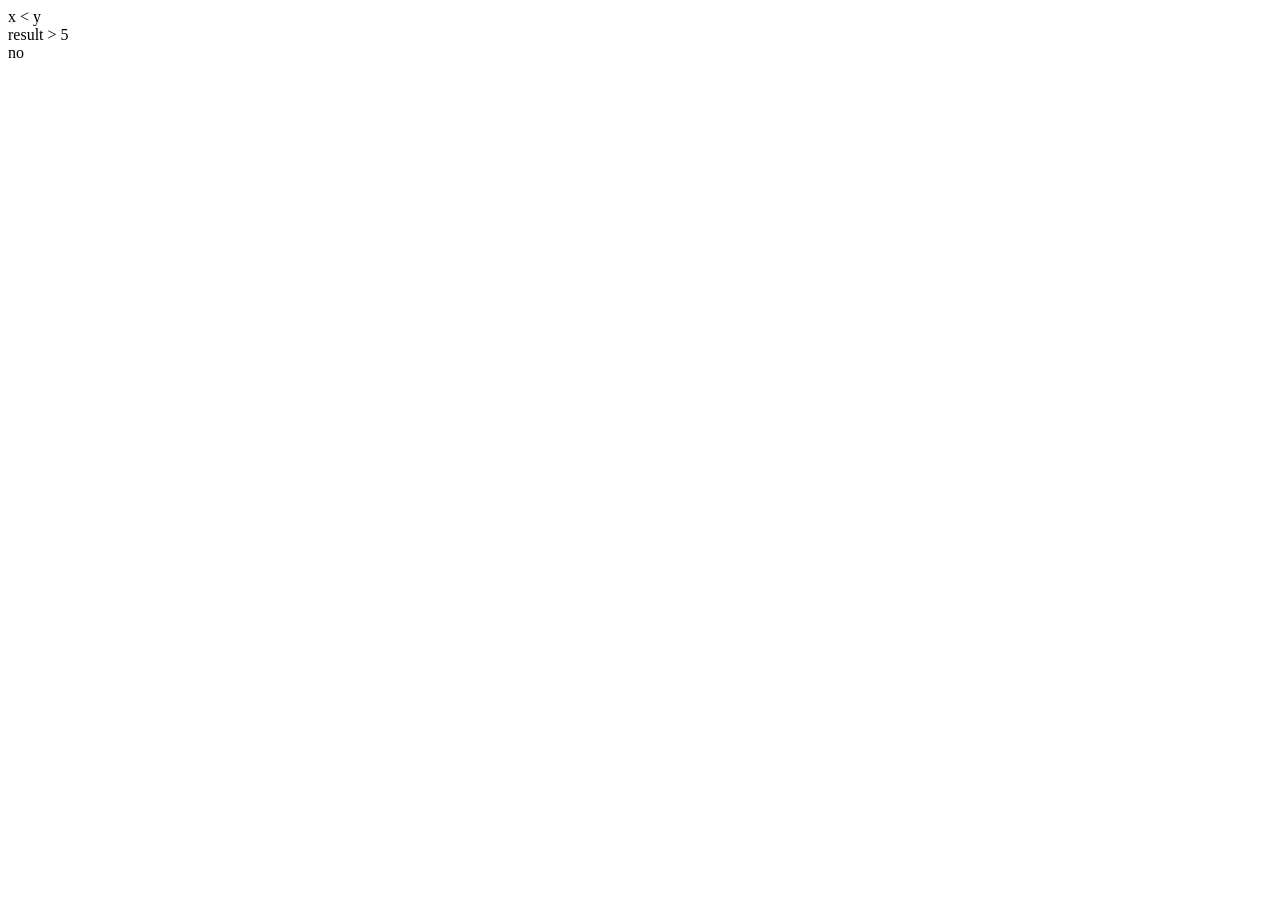
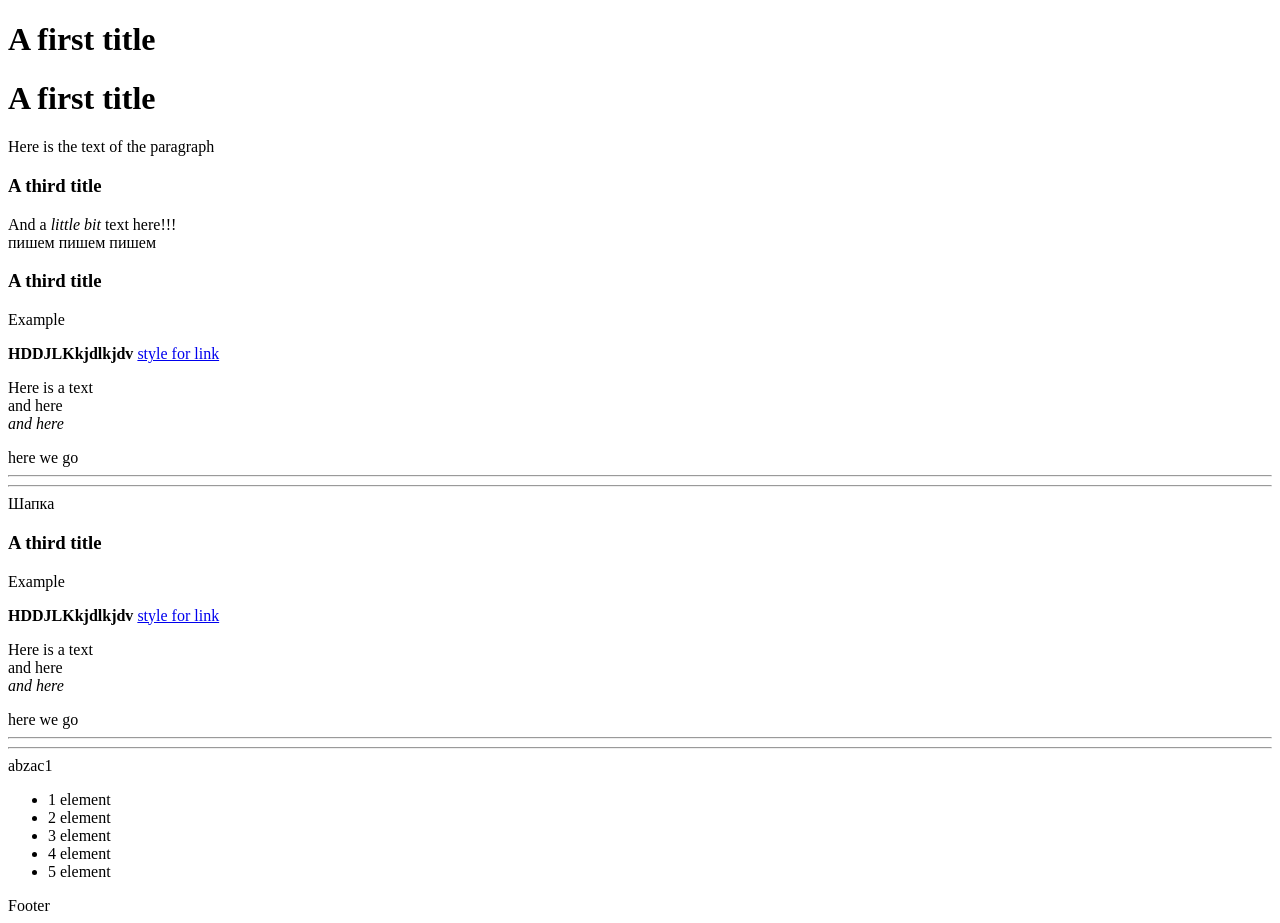
Before and after one commit to Lusichka18/For-Haupt-from-Lina, a plain HTML site: page Index.html in a window 1280 px wide. Before the commit the page ends 800 px from the top, so only its background shows below. Drawn offline with Linux system fonts and the light colour scheme.

Commit message:
update index

```diff
--- a/Index.html
+++ b/Index.html
@@ -1,31 +1,54 @@
 <!DOCTYPE html>
 <html>
 <head>
-	<meta charset="utf-8">
-	<title>Learning JavaScript</title>
-	<script type="text/javascript" href="JS.js"></script>
+	<title>Hello<button></title>
+	<meta http-equiv="Content-Type" content="text/html; charset=UTF-8">
+	<link rel="stylesheet" type="text/css" href="style.css">
+	<title>Write the styles</title>
+	<style type="text/css">
+	</style>
 </head>
 <body>
-	<script type="text/javascript">
-		 var x = 4;
-		 var y = 5;
-		 if (x > y)
-		 	document.write("x > y");
-		 else
-		 	document.write("x < y");
-		 document.write("<br>");
-		 var result = 6;
-		 switch(result){
-		 	case 1: document.write("result = 1"); break;
-		 	case 2: document.write("result = 2");break;
-		 	case 3: document.write("result = 3"); break;
-		 	case 4: document.write("result = 4");break;
-		 	case 5: document.write("result = 5"); break;
-		 	default: document.write("result > 5");
-		 }
+	<h1 id="header">A first title</h1>
+	<h1>A first title</h1>
+	<p>Here is the text of the paragraph</p>
+	<h3 class="style">A third title</h3>
+	<p id="Example" class="style">And a <i>little bit</i> text here!!! <br>пишем пишем пишем</p>
+	<h3 class="style">A third title</h3>
+	<p class="Example">Example</p>
+	<b>HDDJLKkjdlkjdv</b>
+	<a href="#" class="href" title="check">style for link</a>
 
-		 document.write("<br>");
-		 x > y ? document.write("yes") : document.write("no");
-	</script>
+	<p id="textstyles">Here is a text<br>and here<br><i>and here</i></p>
+
+	<div id="testblock">
+		here we go
+	</div>
+	<hr><hr>
+	<header>Шапка</header>
+	<article>
+	<h3 class="style">A third title</h3>
+	<p class="Example">Example</p>
+	<b>HDDJLKkjdlkjdv</b>
+	<a href="#" class="href" title="check">style for link</a>
+
+	<p id="textstyles">Here is a text<br>and here<br><i>and here</i></p>
+
+	<div id="testblock">
+		here we go
+	</div>
+	<hr><hr>
+	<span class="spanblock">abzac1</span>
+	</article>
+	<aside>
+		<ul>
+			<li>1 element</li>
+			<li>2 element</li>
+			<li>3 element</li>
+			<li>4 element</li>
+			<li>5 element</li>
+		</ul>
+	</aside>
+	<footer>Footer</footer>
 </body>
 </html>
```
